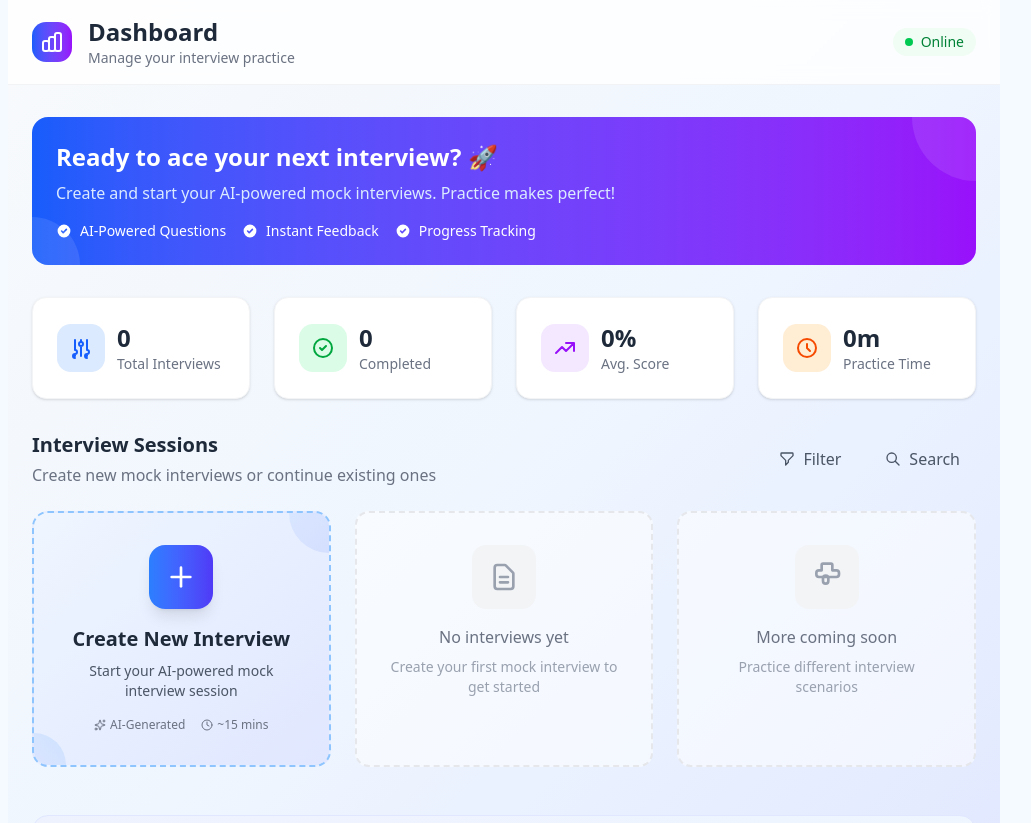
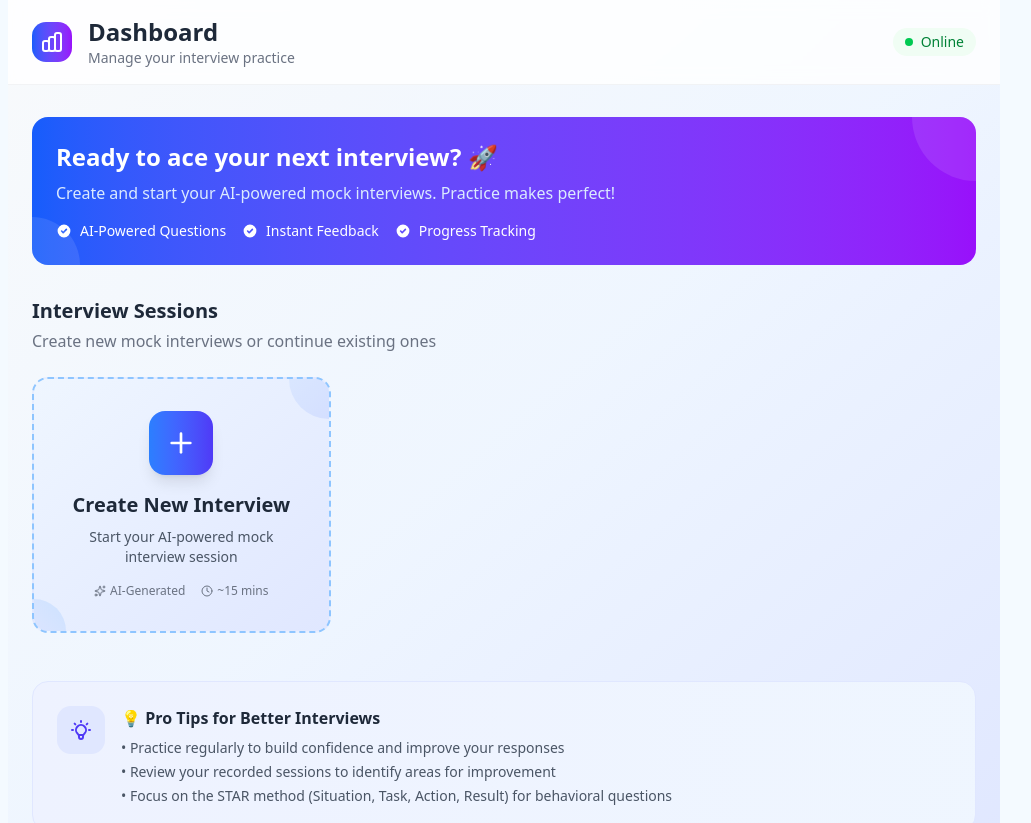
Before and after one commit to shreyak-29/PrepWise-Ai-mock-interview, a Next.js app: page /dashboard in a window 1280 px wide. Shown: the top 823 px of the page, without its empty margins (136-1167 px from the left). Built offline with nearby package versions, Linux system fonts and the light colour scheme; no server answers.

Commit message:
Comment out unused components in Dashboard for cleaner code

```diff
--- a/app/dashboard/page.jsx
+++ b/app/dashboard/page.jsx
@@ -68,7 +68,7 @@ function Dashboard() {
         </div>
 
         {/* Stats Cards */}
-        <div className='grid grid-cols-1 md:grid-cols-4 gap-6 mb-8'>
+        {/* <div className='grid grid-cols-1 md:grid-cols-4 gap-6 mb-8'>
           <div className='bg-white rounded-xl p-6 shadow-sm border border-gray-100 hover:shadow-md transition-shadow duration-200'>
             <div className='flex items-center gap-3'>
               <div className='w-12 h-12 bg-blue-100 rounded-xl flex items-center justify-center'>
@@ -124,7 +124,7 @@ function Dashboard() {
               </div>
             </div>
           </div>
-        </div>
+        </div> */}
 
         {/* Main Action Section */}
         <div>
@@ -133,7 +133,7 @@ function Dashboard() {
               <h3 className='text-xl font-bold text-gray-800 mb-1'>Interview Sessions</h3>
               <p className='text-gray-500'>Create new mock interviews or continue existing ones</p>
             </div>
-            <div className='flex items-center gap-3'>
+            {/* <div className='flex items-center gap-3'>
               <button className='px-4 py-2 text-gray-600 hover:text-gray-800 hover:bg-gray-100 rounded-lg transition-colors duration-200 flex items-center gap-2'>
                 <svg className='w-4 h-4' fill='none' stroke='currentColor' viewBox='0 0 24 24'>
                   <path strokeLinecap='round' strokeLinejoin='round' strokeWidth={2} d='M3 4a1 1 0 011-1h16a1 1 0 011 1v2.586a1 1 0 01-.293.707l-6.414 6.414a1 1 0 00-.293.707V17l-4 4v-6.586a1 1 0 00-.293-.707L3.293 7.293A1 1 0 013 6.586V4z' />
@@ -146,7 +146,7 @@ function Dashboard() {
                 </svg>
                 Search
               </button>
-            </div>
+            </div> */}
           </div>
 
           {/* Interview Grid */}
@@ -154,7 +154,7 @@ function Dashboard() {
             <AddNewInterview />
 
             {/* Empty State Cards */}
-            <div className='bg-white/50 border-2 border-dashed border-gray-200 rounded-xl p-8 text-center hover:border-gray-300 transition-colors duration-200'>
+            {/* <div className='bg-white/50 border-2 border-dashed border-gray-200 rounded-xl p-8 text-center hover:border-gray-300 transition-colors duration-200'>
               <div className='w-16 h-16 bg-gray-100 rounded-xl flex items-center justify-center mx-auto mb-4'>
                 <svg className='w-8 h-8 text-gray-400' fill='none' stroke='currentColor' viewBox='0 0 24 24'>
                   <path strokeLinecap='round' strokeLinejoin='round' strokeWidth={2} d='M9 12h6m-6 4h6m2 5H7a2 2 0 01-2-2V5a2 2 0 012-2h5.586a1 1 0 01.707.293l5.414 5.414a1 1 0 01.293.707V19a2 2 0 01-2 2z' />
@@ -162,9 +162,9 @@ function Dashboard() {
               </div>
               <p className='text-gray-500 font-medium mb-2'>No interviews yet</p>
               <p className='text-sm text-gray-400'>Create your first mock interview to get started</p>
-            </div>
+            </div> */}
 
-            <div className='bg-white/50 border-2 border-dashed border-gray-200 rounded-xl p-8 text-center hover:border-gray-300 transition-colors duration-200'>
+            {/* <div className='bg-white/50 border-2 border-dashed border-gray-200 rounded-xl p-8 text-center hover:border-gray-300 transition-colors duration-200'>
               <div className='w-16 h-16 bg-gray-100 rounded-xl flex items-center justify-center mx-auto mb-4'>
                 <svg className='w-8 h-8 text-gray-400' fill='none' stroke='currentColor' viewBox='0 0 24 24'>
                   <path strokeLinecap='round' strokeLinejoin='round' strokeWidth={2} d='M8 7V3a1 1 0 011-1h6a1 1 0 011 1v4h3a2 2 0 012 2v1a2 2 0 01-2 2H6a2 2 0 01-2-2V9a2 2 0 012-2h2zM9 15v-2a2 2 0 114 0v2a2 2 0 11-4 0z' />
@@ -172,7 +172,7 @@ function Dashboard() {
               </div>
               <p className='text-gray-500 font-medium mb-2'>More coming soon</p>
               <p className='text-sm text-gray-400'>Practice different interview scenarios</p>
-            </div>
+            </div> */}
           </div>
         </div>
 
```
